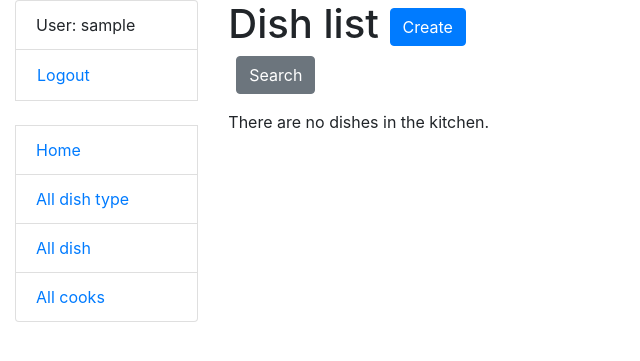
After one commit to SerhiiAm/kitchen-management-system, a Django app: page /menu/dish/ in a window 1280 px wide. The commit adds this page. Shown: the top 361 px of the page, without its empty margins (0-640 px from the left). Run offline with Django 5.2, Linux system fonts and the light colour scheme; the visitor is signed in with stand-in values (Sample User, id 1); data that the repository does not hold is empty; some libraries are stand-ins or nearby versions.

Commit message:
Add dish list functionality
- Add url path for dish-list in urls.py
- Create DishListView in views.py
- Create dish_list.html template
- Update dish list link in sidebar.html

```diff
--- a/kitchen/urls.py
+++ b/kitchen/urls.py
@@ -2,7 +2,7 @@ from django.urls import path
 
 from kitchen.views import (
     index, DishTypeListView, DishTypeCreateView,
-    DishTypeUpdateView, DishTypeDeleteView,
+    DishTypeUpdateView, DishTypeDeleteView, DishListView,
 )
 
 app_name = "kitchen"
@@ -13,4 +13,6 @@ urlpatterns = [
     path("dish-type/create/", DishTypeCreateView.as_view(), name="dish-type-create"),
     path("dish-type/<int:pk>/update/", DishTypeUpdateView.as_view(), name="dish-type-update"),
     path("dish-type/<int:pk>/delete/", DishTypeDeleteView.as_view(), name="dish-type-delete"),
+    path("dish/", DishListView.as_view(), name="dish-list"),
+
 ]
--- a/kitchen/views.py
+++ b/kitchen/views.py
@@ -49,3 +49,8 @@ class DishTypeDeleteView(LoginRequiredMixin, generic.DeleteView):
     model = DishType
     template_name = "kitchen/dish_type_confirm_delete.html"
     success_url = reverse_lazy("kitchen:dish-type-list")
+
+
+class DishListView(LoginRequiredMixin, generic.ListView):
+    model = Dish
+    paginate_by = 5
--- a/templates/includes/sidebar.html
+++ b/templates/includes/sidebar.html
@@ -24,7 +24,7 @@
     <a href="{% url 'kitchen:dish-type-list' %}">All dish type</a>
   </li>
   <li class="list-group-item">
-    <a href="#">All dish</a>
+    <a href="{% url 'kitchen:dish-list' %}">All dish</a>
   </li>
   <li class="list-group-item">
     <a href="#">All cooks</a>
--- /dev/null
+++ b/templates/kitchen/dish_list.html
@@ -0,0 +1,28 @@
+{% extends "base.html" %}
+{% load crispy_forms_filters %}
+
+{% block content %}
+  <h1>
+    Dish list
+    <a href="{% url 'kitchen:dish-create' %}" class="btn btn-primary link-to-page">
+      Create
+    </a>
+  </h1>
+
+  <form action="" method="get" class="form-inline mb-3">
+    {{ search_form|crispy }}
+    <input type="submit" value="Search" class="btn btn-secondary ml-2">
+  </form>
+  {% if dish_list %}
+    <ul>
+      {% for dish in dish_list %}
+        <li>
+          <a href="{% url 'kitchen:dish-detail' pk=dish.id %}">{{ dish.id }}</a>
+          {{ dish.name }} ({{ dish.dish_type.name }})
+        </li>
+      {% endfor %}
+    </ul>
+  {% else %}
+    <p>There are no dishes in the kitchen.</p>
+  {% endif %}
+{% endblock %}
```
